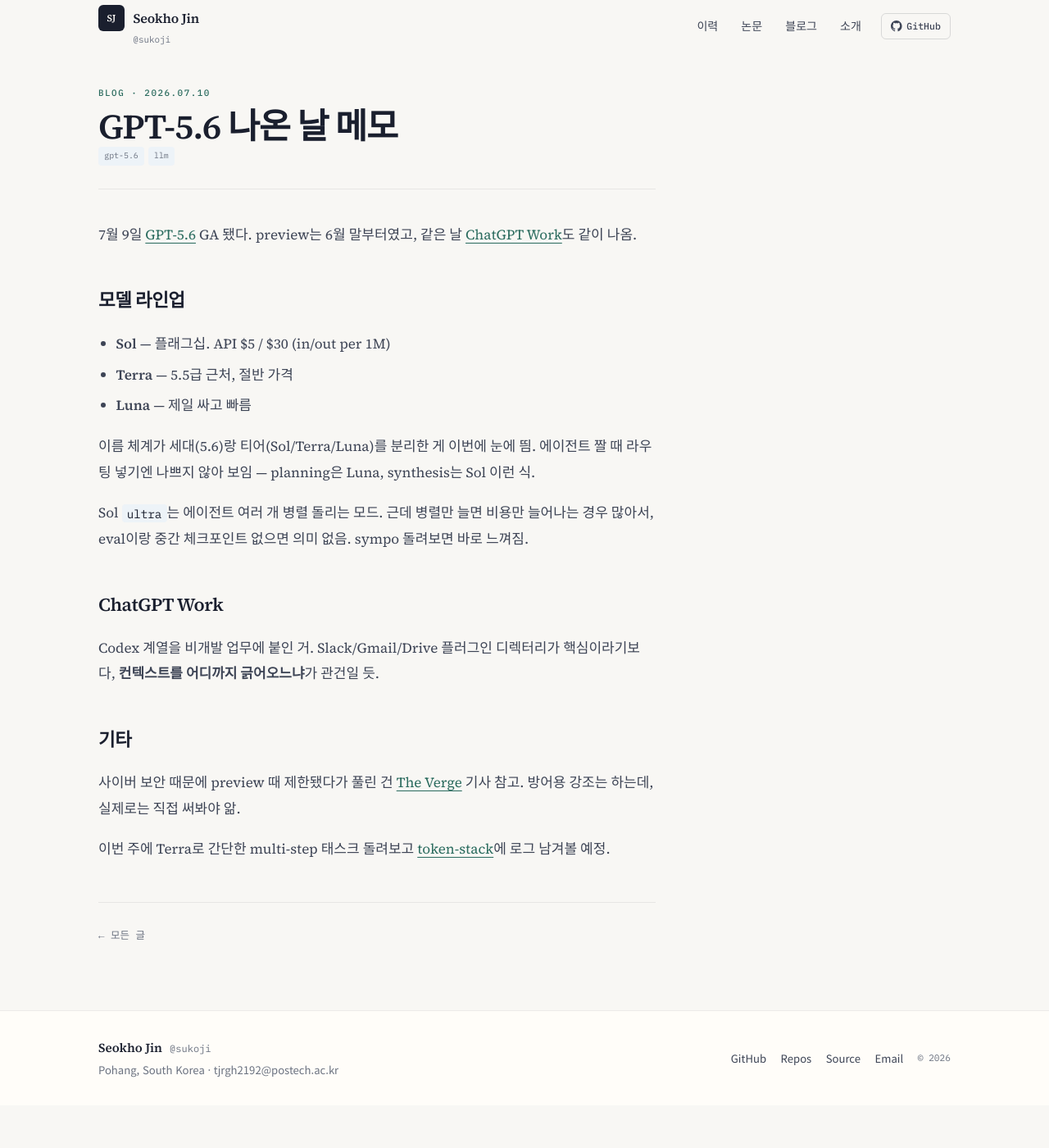
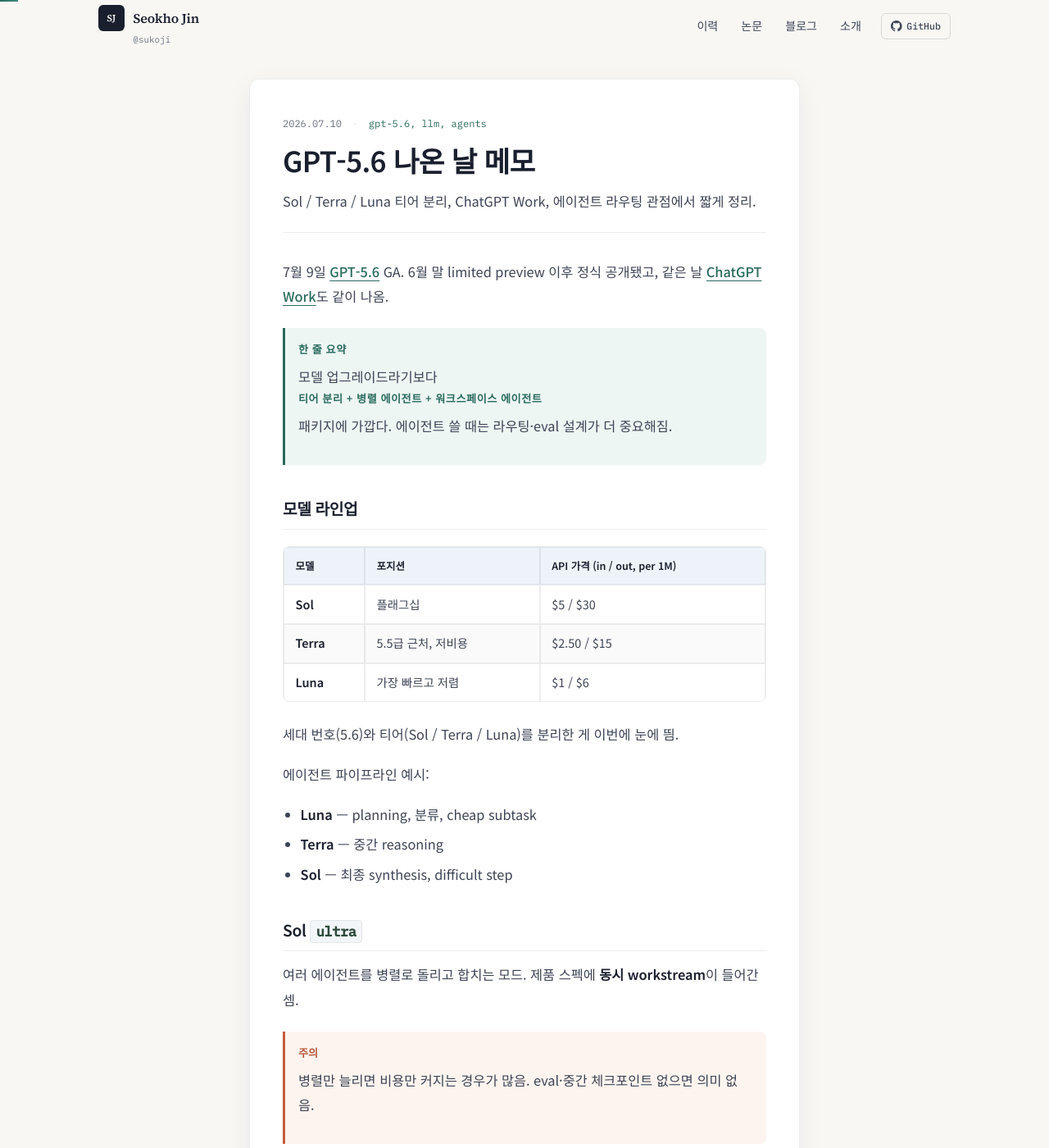
Before and after one commit to sukoji/sukoji.github.io, a Jekyll site: the page built from _posts/2026-07-10-gpt-5-6-first-impressions.md, in a window 1280 px wide and 1400 px high. Shown: the whole window at 82% size. Built offline with Jekyll 4.4.1, drawn with Linux system fonts in a browser that asks for light colours; some of the changed text lies outside the part shown.

Commit message:
Improve blog post layout and add writing guide for agents.
Center posts in a white card on cream background, enhance prose styling, enrich sample post formatting, and add BLOG_WRITING.md plus AGENTS.md.

Co-authored-by: Cursor <cursoragent@cursor.com>

````diff
--- a/_config.yml
+++ b/_config.yml
@@ -18,6 +18,13 @@ author:
   github_site_source: "https://github.com/sukoji/sukoji.github.io"
 
 markdown: kramdown
+
+kramdown:
+  input: GFM
+  syntax_highlighter: rouge
+  syntax_highlighter_opts:
+    css_class: highlight
+
 permalink: /blog/:year/:month/:day/:title/
 
 defaults:
@@ -33,3 +40,5 @@ exclude:
   - README.md
   - LICENSE
   - .editorconfig
+  - docs/
+  - _posts/_TEMPLATE.md
--- a/_layouts/default.html
+++ b/_layouts/default.html
@@ -9,7 +9,7 @@
   <div class="reading-progress" aria-hidden="true"><span class="reading-progress-bar"></span></div>
   {% endif %}
   {% include header.html %}
-  <main id="main-content" class="{% unless page.url == '/' %}container page-main{% endunless %}">
+  <main id="main-content" class="{% if page.layout == 'post' %}post-main{% elsif page.url != '/' %}container page-main{% endif %}">
     {{ content }}
   </main>
   {% include footer.html %}
--- a/_layouts/post.html
+++ b/_layouts/post.html
@@ -1,22 +1,30 @@
 ---
 layout: default
 ---
-<article class="post">
-  <header class="post-header reveal">
-    <p class="section-label">Blog · {{ page.date | date: '%Y.%m.%d' }}</p>
+<div class="post-shell">
+  <article class="post-card">
+    <header class="post-header">
+      <p class="post-meta">
+        <time datetime="{{ page.date | date_to_xmlschema }}">{{ page.date | date: '%Y.%m.%d' }}</time>
+        {% if page.tags and page.tags.size > 0 %}
+        <span class="post-meta-sep">·</span>
+        <span class="post-meta-tags">
+          {% for tag in page.tags %}{{ tag }}{% unless forloop.last %}, {% endunless %}{% endfor %}
+        </span>
+        {% endif %}
+      </p>
       <h1>{{ page.title }}</h1>
-    {% if page.tags and page.tags.size > 0 %}
-    <ul class="tag-list">
-      {% for tag in page.tags %}
-      <li>{{ tag }}</li>
-      {% endfor %}
-    </ul>
+      {% if page.summary %}
+      <p class="post-summary">{{ page.summary }}</p>
       {% endif %}
     </header>
-  <div class="post-content prose reveal">
+
+    <div class="post-content prose">
       {{ content }}
     </div>
-  <footer class="post-footer reveal">
-    <a class="back-link" href="{{ '/blog/' | relative_url }}">← 모든 글</a>
+
+    <footer class="post-footer">
+      <a class="back-link" href="{{ '/blog/' | relative_url }}">← 글 목록</a>
     </footer>
   </article>
+</div>
--- a/_posts/2026-07-10-gpt-5-6-first-impressions.md
+++ b/_posts/2026-07-10-gpt-5-6-first-impressions.md
@@ -2,27 +2,64 @@
 layout: post
 title: "GPT-5.6 나온 날 메모"
 date: 2026-07-10
-tags: [gpt-5.6, llm]
+tags: [gpt-5.6, llm, agents]
+summary: Sol / Terra / Luna 티어 분리, ChatGPT Work, 에이전트 라우팅 관점에서 짧게 정리.
 ---
 
-7월 9일 [GPT-5.6](https://openai.com/index/gpt-5-6/) GA 됐다. preview는 6월 말부터였고, 같은 날 [ChatGPT Work](https://openai.com/index/chatgpt-for-your-most-ambitious-work/)도 같이 나옴.
+7월 9일 [GPT-5.6](https://openai.com/index/gpt-5-6/) GA. 6월 말 limited preview 이후 정식 공개됐고, 같은 날 [ChatGPT Work](https://openai.com/index/chatgpt-for-your-most-ambitious-work/)도 같이 나옴.
+
+> **한 줄 요약**
+> 모델 업그레이드라기보다 **티어 분리 + 병렬 에이전트 + 워크스페이스 에이전트** 패키지에 가깝다. 에이전트 쓸 때는 라우팅·eval 설계가 더 중요해짐.
+{: .callout-summary}
 
 ## 모델 라인업
 
-- **Sol** — 플래그십. API $5 / $30 (in/out per 1M)
-- **Terra** — 5.5급 근처, 절반 가격
-- **Luna** — 제일 싸고 빠름
+| 모델 | 포지션 | API 가격 (in / out, per 1M) |
+|------|--------|-----------------------------|
+| **Sol** | 플래그십 | $5 / $30 |
+| **Terra** | 5.5급 근처, 저비용 | $2.50 / $15 |
+| **Luna** | 가장 빠르고 저렴 | $1 / $6 |
 
-이름 체계가 세대(5.6)랑 티어(Sol/Terra/Luna)를 분리한 게 이번에 눈에 띔. 에이전트 짤 때 라우팅 넣기엔 나쁘지 않아 보임 — planning은 Luna, synthesis는 Sol 이런 식.
+세대 번호(5.6)와 티어(Sol / Terra / Luna)를 분리한 게 이번에 눈에 띔.
 
-Sol `ultra`는 에이전트 여러 개 병렬 돌리는 모드. 근데 병렬만 늘면 비용만 늘어나는 경우 많아서, eval이랑 중간 체크포인트 없으면 의미 없음. sympo 돌려보면 바로 느껴짐.
+에이전트 파이프라인 예시:
+
+- **Luna** — planning, 분류, cheap subtask
+- **Terra** — 중간 reasoning
+- **Sol** — 최종 synthesis, difficult step
+
+## Sol `ultra`
+
+여러 에이전트를 병렬로 돌리고 합치는 모드. 제품 스펙에 **동시 workstream**이 들어간 셈.
+
+> **주의**
+> 병렬만 늘리면 비용만 커지는 경우가 많음. eval·중간 체크포인트 없으면 의미 없음.
+{: .callout-warn}
+
+sympo 같은 PRD→WBS 파이프라인 돌려보면 바로 체감됨 — 모델이 좋아질수록 오케스트레이션 쪽이 병목.
 
 ## ChatGPT Work
 
-Codex 계열을 비개발 업무에 붙인 거. Slack/Gmail/Drive 플러그인 디렉터리가 핵심이라기보다, **컨텍스트를 어디까지 긁어오느냐**가 관건일 듯.
+Codex 계열을 비개발 업무(문서, 스프레드시트, 프레젠)에 붙인 제품. Slack / Gmail / Drive 플러그인 디렉터리보다 **컨텍스트를 어디까지 긁어오느냐**가 관건.
 
-## 기타
+## 직접 써볼 때
 
-사이버 보안 때문에 preview 때 제한됐다가 풀린 건 [The Verge](https://www.theverge.com/ai-artificial-intelligence/963464/openai-gpt-5-6-codex-chatgpt-work) 기사 참고. 방어용 강조는 하는데, 실제로는 직접 써봐야 앎.
+Terra로 간단한 multi-step 태스크 돌려보고 로그 남길 예정. API 호출은 대략 이런 식:
 
-이번 주에 Terra로 간단한 multi-step 태스크 돌려보고 [token-stack](https://github.com/sukoji/token-stack)에 로그 남겨볼 예정.
+```bash
+curl https://api.openai.com/v1/chat/completions \
+  -H "Authorization: Bearer $OPENAI_API_KEY" \
+  -H "Content-Type: application/json" \
+  -d '{
+    "model": "gpt-5.6-terra",
+    "messages": [{"role": "user", "content": "..."}]
+  }'
+```
+
+토큰 사용량은 [token-stack](https://github.com/sukoji/token-stack)으로 README 카드 만들 예정.
+
+## 참고
+
+- [OpenAI — GPT-5.6](https://openai.com/index/gpt-5-6/)
+- [OpenAI — ChatGPT Work](https://openai.com/index/chatgpt-for-your-most-ambitious-work/)
+- [The Verge — 출시 배경](https://www.theverge.com/ai-artificial-intelligence/963464/openai-gpt-5-6-codex-chatgpt-work)
--- a/assets/css/main.css
+++ b/assets/css/main.css
@@ -793,13 +793,237 @@ img { max-width: 100%; height: auto; display: block; }
 }
 
 .post-footer {
-  margin-top: 3rem;
-  padding-top: 1.5rem;
+  margin-top: 2.5rem;
+  padding-top: 1.25rem;
   border-top: 1px solid var(--border);
-  max-width: var(--content);
 }
 
-.back-link {
+/* ── Blog post page ── */
+body.is-post {
+  background: var(--bg);
+}
+
+.post-main {
+  padding: 2rem 1.25rem 4.5rem;
+  display: flex;
+  justify-content: center;
+}
+
+.post-shell {
+  width: min(42rem, 100%);
+}
+
+.post-card {
+  background: #fff;
+  border: 1px solid var(--border);
+  border-radius: var(--radius);
+  box-shadow: 0 8px 32px rgba(26, 31, 46, 0.06);
+  padding: clamp(1.75rem, 4vw, 2.75rem) clamp(1.5rem, 4vw, 2.5rem) clamp(1.5rem, 3vw, 2rem);
+}
+
+.post-card .post-header {
+  max-width: none;
+  margin-bottom: 2rem;
+  padding-bottom: 1.5rem;
+  border-bottom: 1px solid var(--border);
+}
+
+.post-card .post-header h1 {
+  font-family: var(--font-sans);
+  font-size: clamp(1.65rem, 4vw, 2.15rem);
+  font-weight: 700;
+  line-height: 1.3;
+  letter-spacing: -0.02em;
+  color: var(--ink);
+}
+
+.post-meta {
+  margin: 0 0 0.75rem;
+  font-family: var(--font-mono);
+  font-size: 0.75rem;
+  color: var(--ink-muted);
+}
+
+.post-meta-tags {
+  color: var(--theme);
+}
+
+.post-meta-sep {
+  margin: 0 0.35rem;
+  color: var(--border-strong);
+}
+
+.post-summary {
+  margin: 0.85rem 0 0;
+  font-size: 1.02rem;
+  line-height: 1.65;
+  color: var(--ink-soft);
+}
+
+.post-card .post-content {
+  max-width: none;
+}
+
+.post-card .prose {
+  max-width: none;
+  font-family: var(--font-sans);
+  font-size: 1.02rem;
+  line-height: 1.85;
+  color: var(--ink-soft);
+}
+
+.post-card .prose h2 {
+  font-family: var(--font-sans);
+  font-size: 1.2rem;
+  font-weight: 700;
+  margin: 2.25rem 0 0.85rem;
+  padding-bottom: 0.4rem;
+  border-bottom: 1px solid var(--border);
+  color: var(--ink);
+}
+
+.post-card .prose h3 {
+  font-size: 1.05rem;
+  font-weight: 600;
+  margin: 1.75rem 0 0.6rem;
+  color: var(--ink);
+}
+
+.post-card .prose strong {
+  color: var(--ink);
+  font-weight: 600;
+}
+
+.post-card .prose a {
+  color: var(--theme);
+  font-weight: 500;
+}
+
+.post-card .prose table {
+  width: 100%;
+  margin: 1.25rem 0 1.5rem;
+  font-size: 0.9rem;
+  border: 1px solid var(--border);
+  border-radius: var(--radius-sm);
+  overflow: hidden;
+  border-collapse: separate;
+  border-spacing: 0;
+}
+
+.post-card .prose thead th {
+  background: var(--deputy);
+  color: var(--ink);
+  font-family: var(--font-sans);
+  font-size: 0.78rem;
+  font-weight: 600;
+  text-transform: none;
+  letter-spacing: 0;
+  padding: 0.65rem 0.85rem;
+  border-bottom: 1px solid var(--border);
+}
+
+.post-card .prose tbody td {
+  padding: 0.6rem 0.85rem;
+  border-bottom: 1px solid var(--border);
+  vertical-align: top;
+}
+
+.post-card .prose tbody tr:last-child td {
+  border-bottom: none;
+}
+
+.post-card .prose tbody tr:nth-child(even) td {
+  background: #fafafa;
+}
+
+.post-card .prose code {
+  font-size: 0.88em;
+  background: #f3f6f8;
+  color: #2d4a3c;
+  border: 1px solid var(--border);
+  padding: 0.15rem 0.4rem;
+}
+
+.post-card .prose pre {
+  margin: 1.25rem 0 1.5rem;
+  background: #1e2433;
+  color: #e8ecf4;
+  border: none;
+  border-radius: var(--radius-sm);
+  font-size: 0.82rem;
+  line-height: 1.6;
+}
+
+.post-card .prose pre code {
+  background: none;
+  border: none;
+  color: inherit;
+  padding: 0;
+}
+
+.post-card .prose blockquote {
+  margin: 1.5rem 0;
+  padding: 0.9rem 1rem;
+  border-left: 3px solid var(--theme);
+  background: var(--theme-muted);
+  border-radius: 0 var(--radius-sm) var(--radius-sm) 0;
+  font-style: normal;
+  color: var(--ink-soft);
+}
+
+.post-card .prose blockquote.callout-summary {
+  border-left-color: var(--theme);
+  background: #eef6f3;
+}
+
+.post-card .prose blockquote.callout-summary strong {
+  display: block;
+  margin-bottom: 0.35rem;
+  color: var(--theme);
+  font-size: 0.82rem;
+  text-transform: uppercase;
+  letter-spacing: 0.04em;
+}
+
+.post-card .prose blockquote.callout-warn {
+  border-left-color: #c45d3a;
+  background: #fdf4ef;
+}
+
+.post-card .prose blockquote.callout-warn strong {
+  display: block;
+  margin-bottom: 0.35rem;
+  color: #b85a3c;
+  font-size: 0.82rem;
+}
+
+.post-card .prose .label {
+  display: inline-block;
+  font-family: var(--font-mono);
+  font-size: 0.72rem;
+  font-weight: 500;
+  color: var(--theme);
+  background: var(--theme-muted);
+  padding: 0.15rem 0.45rem;
+  border-radius: 4px;
+  margin-right: 0.25rem;
+}
+
+.post-card .prose img {
+  margin: 1.5rem auto;
+  border-radius: var(--radius-sm);
+  border: 1px solid var(--border);
+}
+
+.post-card .prose hr {
+  margin: 2rem 0;
+}
+
+.post-card .post-footer {
+  max-width: none;
+}
+
+.post-card .back-link {
   font-family: var(--font-mono);
   font-size: 0.78rem;
   text-decoration: none;
````
Also changed, not shown: AGENTS.md (added, +14 -0 lines), _posts/_TEMPLATE.md (added, +41 -0 lines), blog.md (+0 -2 lines), docs/BLOG_WRITING.md (added, +185 -0 lines), README.md. Lines whose indentation alone changed are shown as unchanged.
